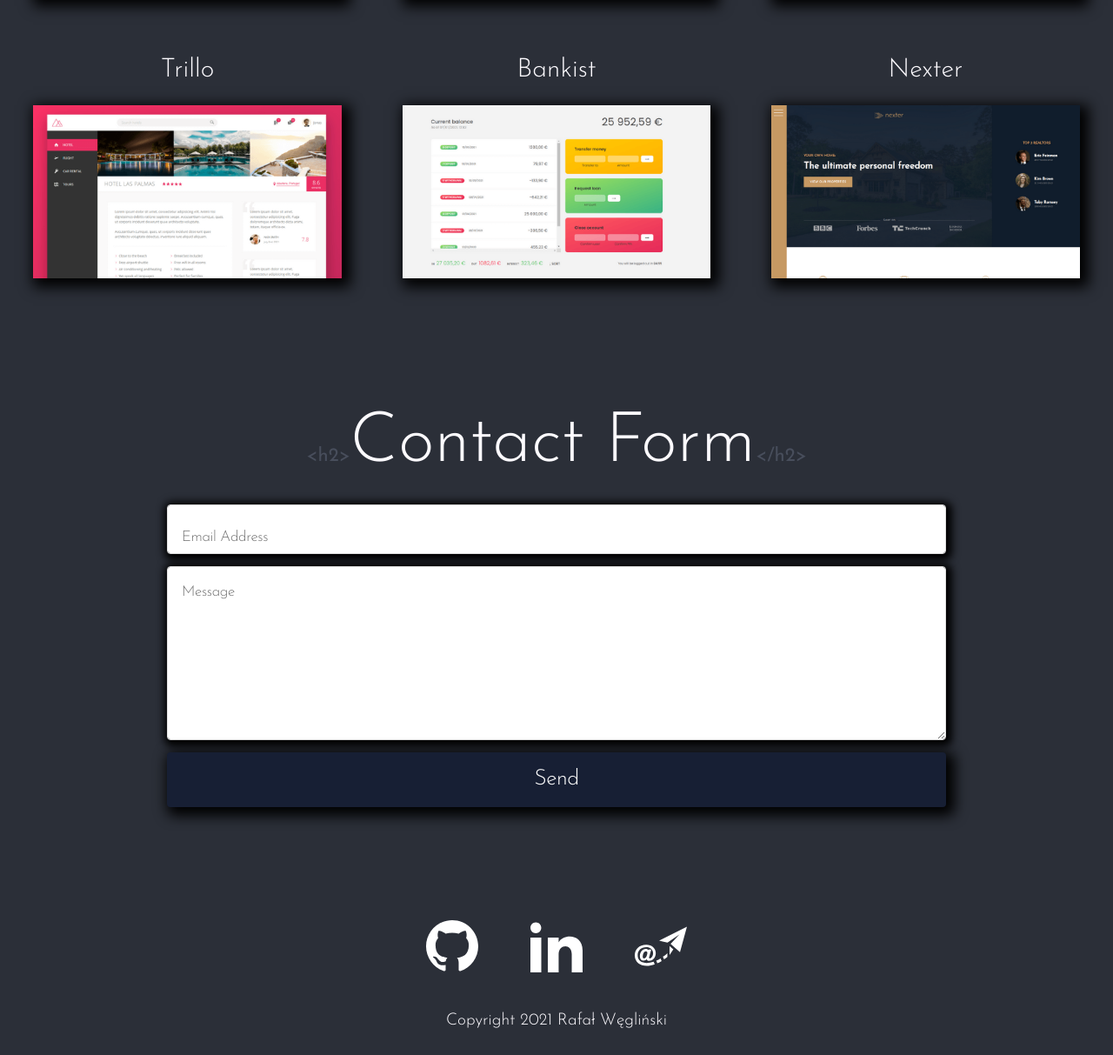
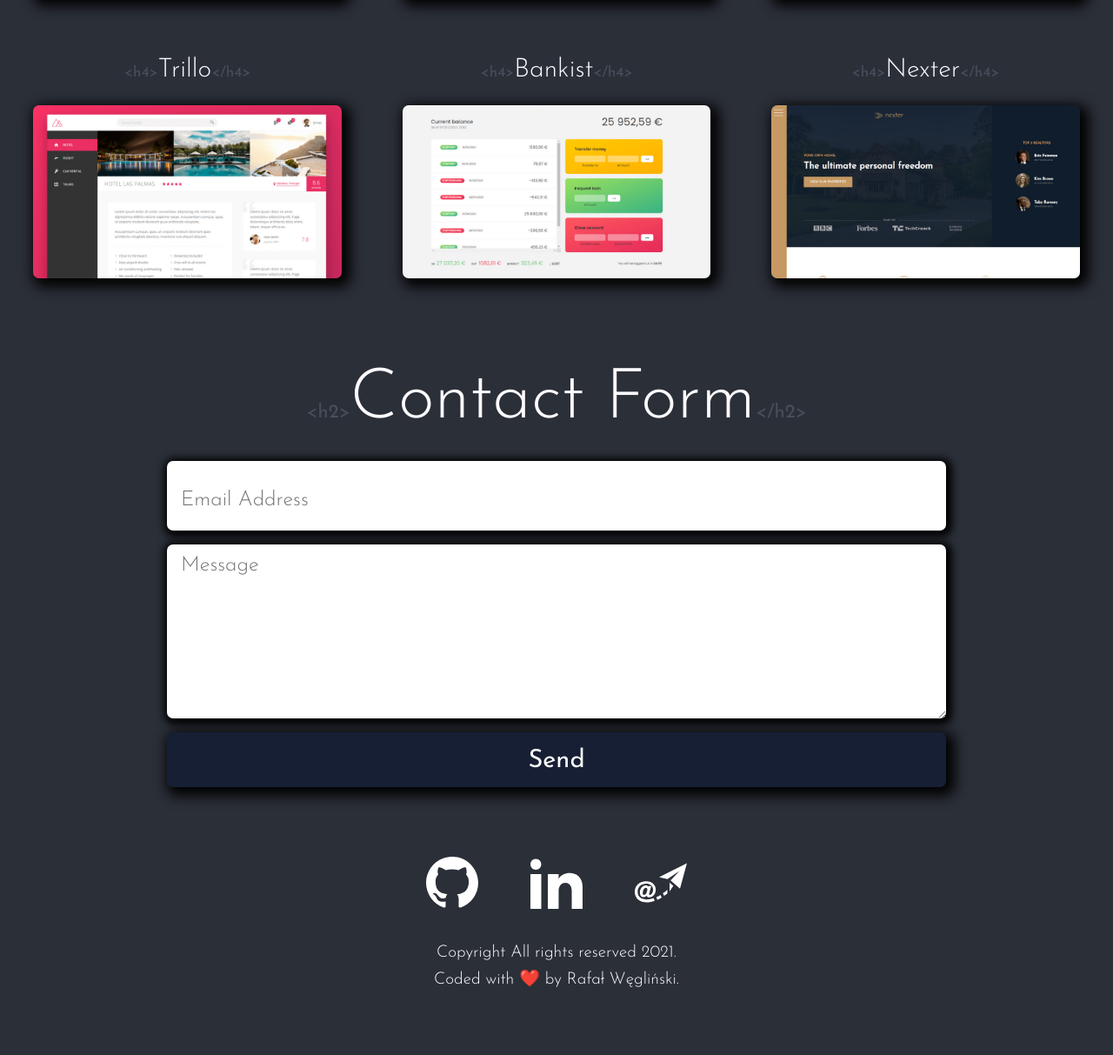
Before and after one commit to Rafal-Weglinski/Rafal-Weglinski.github.io, a website: page index.html in a window 1280 px wide. Shown: the part 2413-3626 px from the top of the page at 87% size. After the commit the page ends 3571 px from the top, so only its background shows below. Drawn offline with Linux system fonts and the light colour scheme.

Commit message:
small fixes

```diff
--- a/index.html
+++ b/index.html
@@ -82,7 +82,7 @@
 
       <h2 class="heading-2 projects__heading"><span class="tags-2"> &lt;h2&gt;</span>Projects<span class="tags-2">&lt;/h2&gt;</span></h2>
       <div class="projects__item">
-        <h3 class="projects__item-text">Mapty</h3>
+        <h4 class="projects__item-text"><span class="tags-4"> &lt;h4&gt;</span>Mapty<span class="tags-4">&lt;/h4&gt;</span></h4>
         <img src="img/project 1.png" alt="" class="projects__item-img" />
 
         <div class="projects__item-cotainer">
@@ -95,7 +95,7 @@
       </div>
       </div>
       <div class="projects__item">
-        <h3 class="projects__item-text">Guess my number!</h3>
+        <h4 class="projects__item-text"><span class="tags-4"> &lt;h4&gt;</span>Guess my number!<span class="tags-4">&lt;/h4&gt;</span></h4>
         <img src="img/project 2.png" alt="" class="projects__item-img" />
 
         <div class="projects__item-cotainer">
@@ -108,7 +108,7 @@
       </div>
       </div>
       <div class="projects__item">
-        <h3 class="projects__item-text">TEDxWUM</h3>
+         <h4 class="projects__item-text"><span class="tags-4"> &lt;h4&gt;</span>TEDxWUM<span class="tags-4">&lt;/h4&gt;</span></h4>
         <img src="img/project 3.png" alt="" class="projects__item-img" />
 
         <div class="projects__item-cotainer">
@@ -121,7 +121,7 @@
       </div>
       </div>
       <div class="projects__item">
-        <h3 class="projects__item-text">Natours</h3>
+        <h4 class="projects__item-text"><span class="tags-4"> &lt;h4&gt;</span>Natours<span class="tags-4">&lt;/h4&gt;</span></h4>
         <img src="img/project 4.png" alt="" class="projects__item-img" />
 
         <div class="projects__item-cotainer">
@@ -134,7 +134,7 @@
       </div>
       </div>
       <div class="projects__item">
-        <h3 class="projects__item-text">Color game</h3>
+        <h4 class="projects__item-text"><span class="tags-4"> &lt;h4&gt;</span>Color game<span class="tags-4">&lt;/h4&gt;</span></h4>
         <img src="img/project 5.png" alt="" class="projects__item-img" />
 
         <div class="projects__item-cotainer">
@@ -147,7 +147,7 @@
       </div>
       </div>
       <div class="projects__item">
-        <h3 class="projects__item-text">TO-DO List</h3>
+        <h4 class="projects__item-text"><span class="tags-4"> &lt;h4&gt;</span>TO-DO List<span class="tags-4">&lt;/h4&gt;</span></h4>
         <img src="img/project 6.png" alt="" class="projects__item-img" />
 
         <div class="projects__item-cotainer">
@@ -160,7 +160,7 @@
       </div>
       </div>
       <div class="projects__item">
-        <h3 class="projects__item-text">Trillo</h3>
+        <h4 class="projects__item-text"><span class="tags-4"> &lt;h4&gt;</span>Trillo<span class="tags-4">&lt;/h4&gt;</span></h4>
         <img src="img/project 7.png" alt="" class="projects__item-img" />
 
         <div class="projects__item-cotainer">
@@ -173,7 +173,7 @@
       </div>
       </div>
       <div class="projects__item">
-        <h3 class="projects__item-text">Bankist</h3>
+        <h4 class="projects__item-text"><span class="tags-4"> &lt;h4&gt;</span>Bankist<span class="tags-4">&lt;/h4&gt;</span></h4>
         <img src="img/project 8.png" alt="" class="projects__item-img" />
 
         <div class="projects__item-cotainer">
@@ -186,7 +186,7 @@
       </div>
       </div>
       <div class="projects__item">
-        <h3 class="projects__item-text">Nexter</h3>
+        <h4 class="projects__item-text"><span class="tags-4"> &lt;h4&gt;</span>Nexter<span class="tags-4">&lt;/h4&gt;</span></h4>
         <img src="img/project 9.png" alt="" class="projects__item-img" />
 
         <div class="projects__item-cotainer">
@@ -232,7 +232,9 @@
         </a>
       </div>
 
-      <p class="footer__copy">Copyright 2021 Rafał Węgliński</p>
+      <p class="footer__copy">Copyright All rights reserved 2021.</p>
+      <p class="footer__copy">Coded with ❤️ by Rafał Węgliński.</p>
+
     </footer>
 
     <svg class="hide">
--- a/sass/main.scss
+++ b/sass/main.scss
@@ -66,6 +66,12 @@ a {
   }
   &-3 {
     font-size: 2.2rem;
+    color: #484e5c;
+    font-weight: 400;
+  }
+
+  &-4 {
+    font-size: 1.7rem;
     color: #484e5c;
     font-weight: 400;
   }
@@ -298,6 +304,7 @@ a {
       transition: filter 0.3s;
       -webkit-box-shadow: 5px 5px 15px 5px #000000;
       box-shadow: 5px 5px 15px 5px #000000;
+      border-radius: 7px;
     }
 
     &:hover &-img {
@@ -352,72 +359,56 @@ a {
 }
 
 .contact {
-  //   background-color: #171f34;
-
-  // url(../img/photo-1486312338219-ce68d2c6f44d.jpeg);
-
   background-size: cover;
   background-position: bottom;
-  position: relative;
-
   border: none;
 
   &__heading {
     text-align: center;
     margin-bottom: 3rem;
-    padding-top: 5rem;
   }
 
   &__group {
     margin-left: 15%;
     margin-right: 15%;
-    padding-bottom: 10rem;
+    padding-bottom: 5rem;
   }
 
   &__group > *:not(:last-child) {
-    font-size: 17px;
-    line-height: 1.23543;
+    font-size: 2.4rem;
+    line-height: 1.2;
     font-weight: 300;
-    letter-spacing: -0.022em;
     display: inline-block;
     vertical-align: top;
     width: 100%;
     height: 3.3em;
-    margin-bottom: 14px;
-    padding-top: 18px;
-    padding-left: 16px;
-    padding-right: 16px;
+    margin-bottom: 1.6rem;
+    padding-top: 1rem;
+    padding-left: 1.6rem;
+    padding-right: 1.6rem;
     color: #333;
     text-align: left;
-    border: 1px solid #dedede;
-    border-radius: 4px;
-    background-clip: padding-box;
+    border: none;
+    border-radius: 7px;
     font-family: inherit;
     -webkit-box-shadow: 5px 5px 15px 5px #000000;
     box-shadow: 2px 2px 10px 5px #000000;
-
-    input[type='text']:hover,
-    input[type='email']:hover,
-    textarea:hover {
-      background-color: #eeeeee;
-    }
   }
 
   &__submit {
-    font-size: 2.5rem;
-    line-height: 1.47059;
-    font-weight: 300;
-    letter-spacing: -0.022em;
+    font-size: 2.9rem;
+    line-height: 1.4;
+    font-weight: 400;
     background-color: #171f34;
     border: none;
-    border-radius: 4px;
+    border-radius: 7px;
     color: white;
     cursor: pointer;
     display: inline-block;
     width: 100%;
     text-align: center;
     white-space: nowrap;
-    padding: 13px 15px 14px;
+    padding: 1.3rem 1.5rem 1rem;
     font-family: inherit;
     -webkit-box-shadow: 5px 5px 15px 5px #000000;
     box-shadow: 5px 5px 15px 5px #000000;
@@ -440,7 +431,8 @@ a {
   &__icons {
     display: flex;
     display: center;
-    &-link {
+    &-link:hover &-item {
+      fill: #171f34;
     }
 
     &-item {
@@ -452,7 +444,7 @@ a {
   }
 
   &__copy {
-    padding: 0.5rem 2rem 2rem 2rem;
+    padding: 0;
     font-size: 1.9rem;
   }
 }
```
Also changed, not shown: css/style.css.
